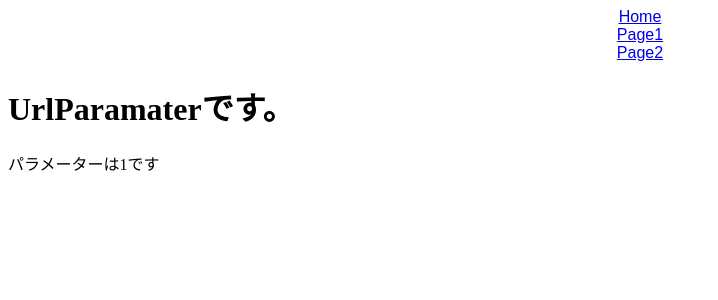
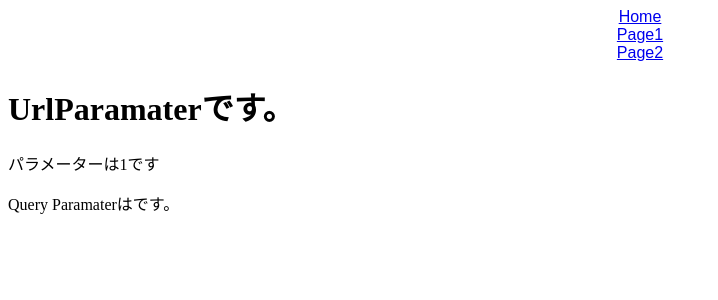
Before and after one commit to hayato-lang/react_router, a React (Create React App) app: page /page2/1 in a window 1280 px wide. Shown: the top 300 px of the page, without its empty margins (0-718 px from the left). Built offline with nearby package versions, Linux system fonts and the light colour scheme.

Commit message:
Query Paramater2

```diff
--- a/src/Page2.jsx
+++ b/src/Page2.jsx
@@ -6,7 +6,7 @@ export const Page2 = () => {
       <h1>Page2です</h1>
       <Link to="/Page2/888">UrlParamater</Link>
       <br />
-      <Link to="/Page2/name=hogehoge">Query Paramater</Link>
+      <Link to="/Page2/888/?name=hogehoge">Query Paramater</Link>
     </div>
   );
 };
--- a/src/UrlParamater.jsx
+++ b/src/UrlParamater.jsx
@@ -2,12 +2,14 @@ import { useLocation, useParams } from "react-router-dom";
 
 export const UrlParamater = () => {
   const { id } = useParams();
-  const location = useLocation();
-  console.log(location);
+  const { search } = useLocation();
+  const query = new URLSearchParams(search);
+  console.log(query);
   return (
     <div>
       <h1>UrlParamaterです。</h1>
       <p>パラメーターは{id}です</p>
+      <p>Query Paramaterは{query.get("name")}です。</p>
     </div>
   );
 };
```
